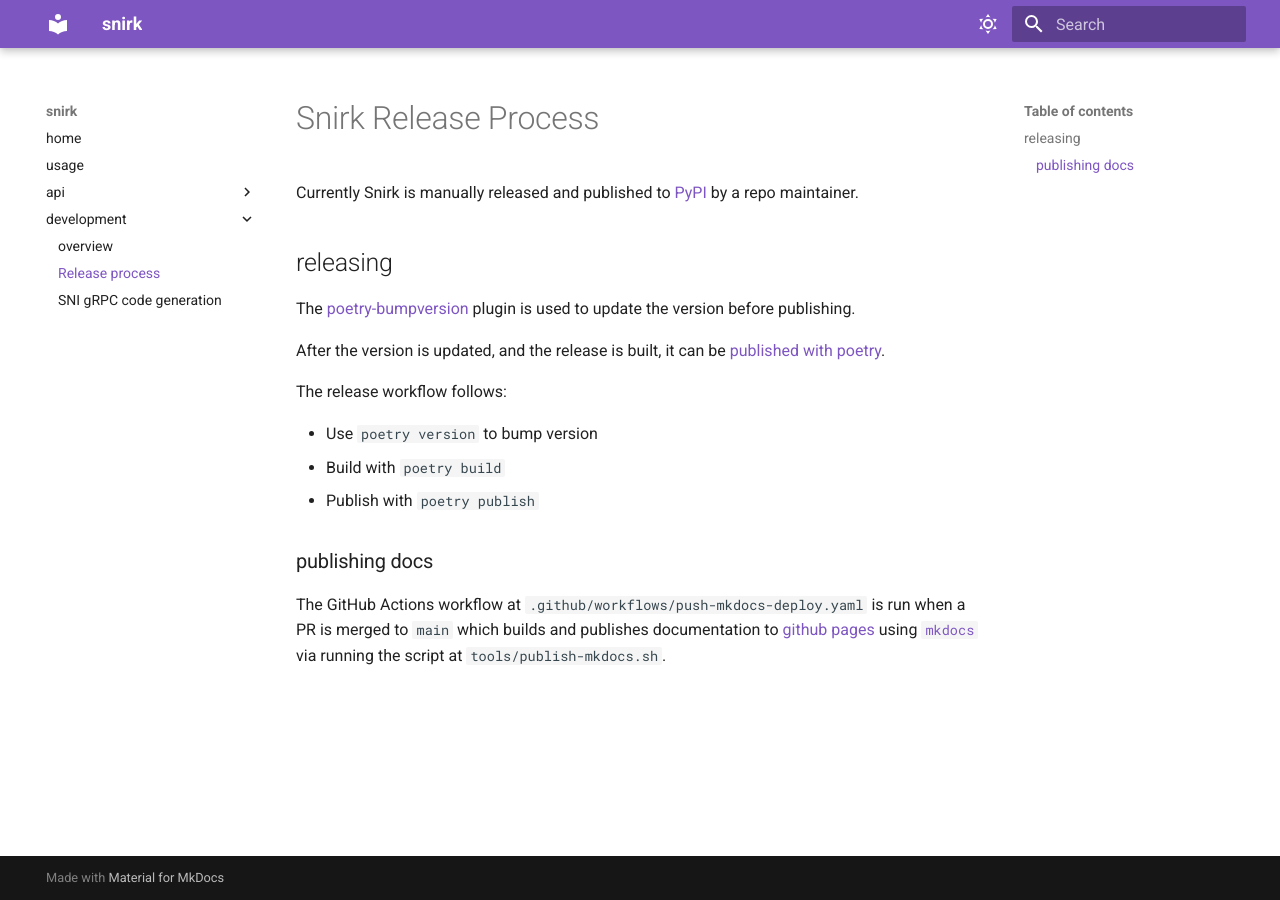
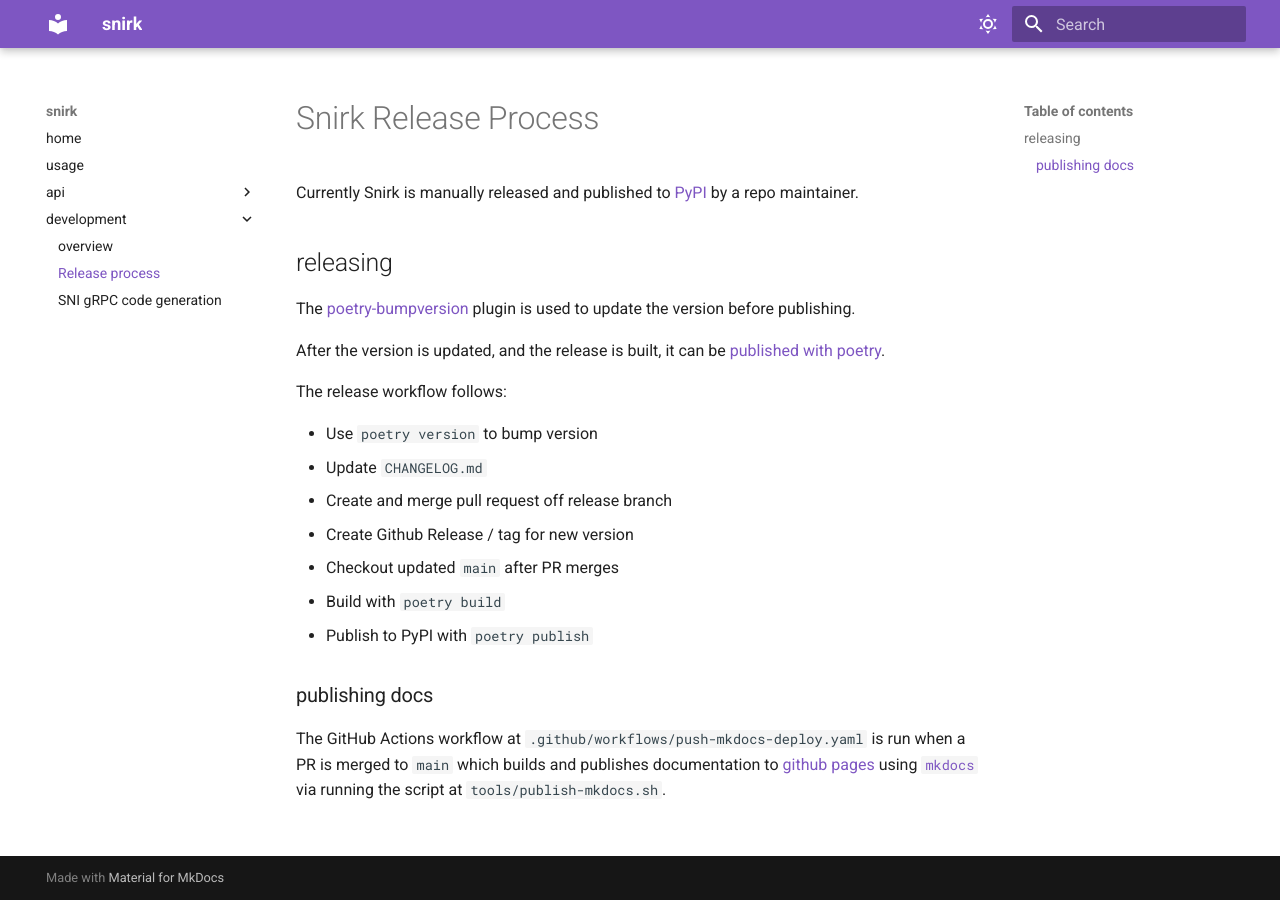
Before and after one commit to coffeemancy/snirk, an MkDocs documentation site: the page built from docs/dev/release-process.md, in a window 1280 px wide. Built offline with MkDocs 1.6.1 and Material for MkDocs 9.7.7, drawn with Linux system fonts in a browser that asks for light colours.

Commit message:
update release process notes to include changelog, github release

```diff
--- a/docs/dev/release-process.md
+++ b/docs/dev/release-process.md
@@ -11,8 +11,12 @@
 The release workflow follows:
 
 * Use `poetry version` to bump version
+* Update `CHANGELOG.md`
+* Create and merge pull request off release branch
+* Create Github Release / tag for new version
+* Checkout updated `main` after PR merges
 * Build with `poetry build`
-* Publish with `poetry publish`
+* Publish to PyPI with `poetry publish`
 
 ### publishing docs
 
```
